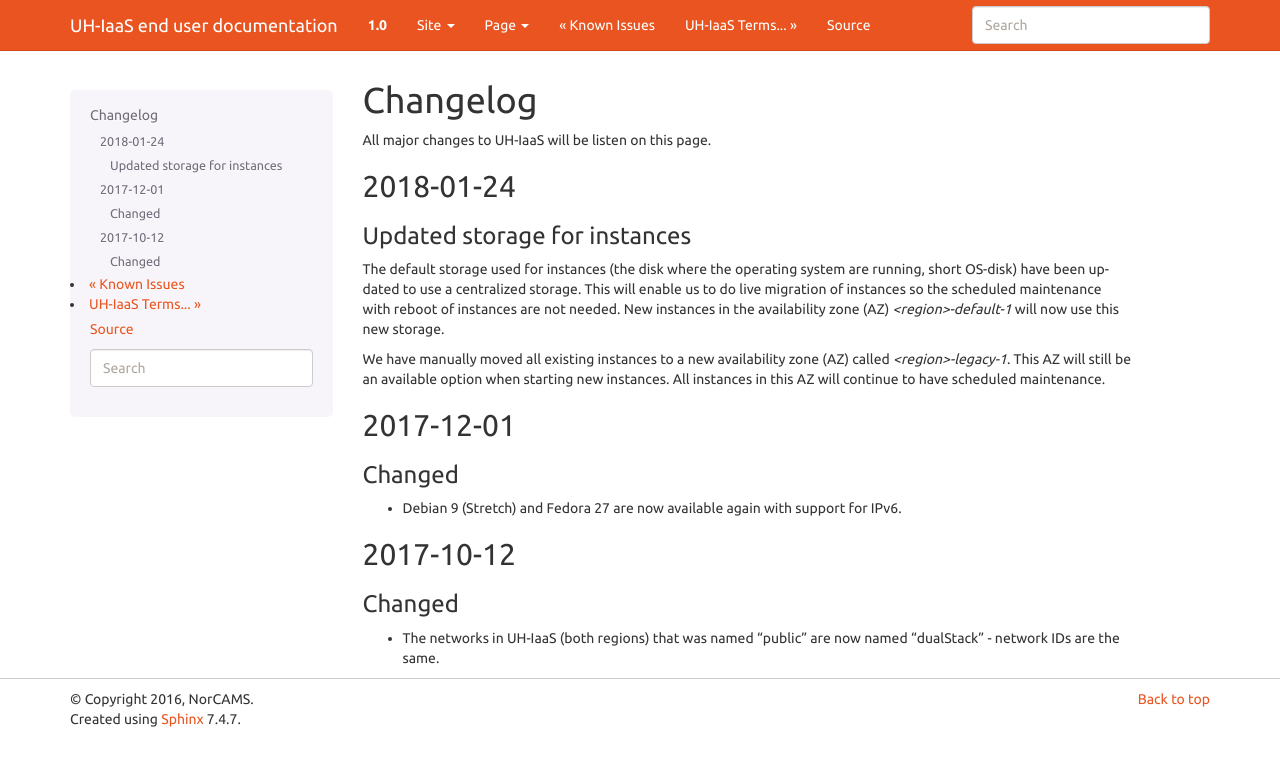
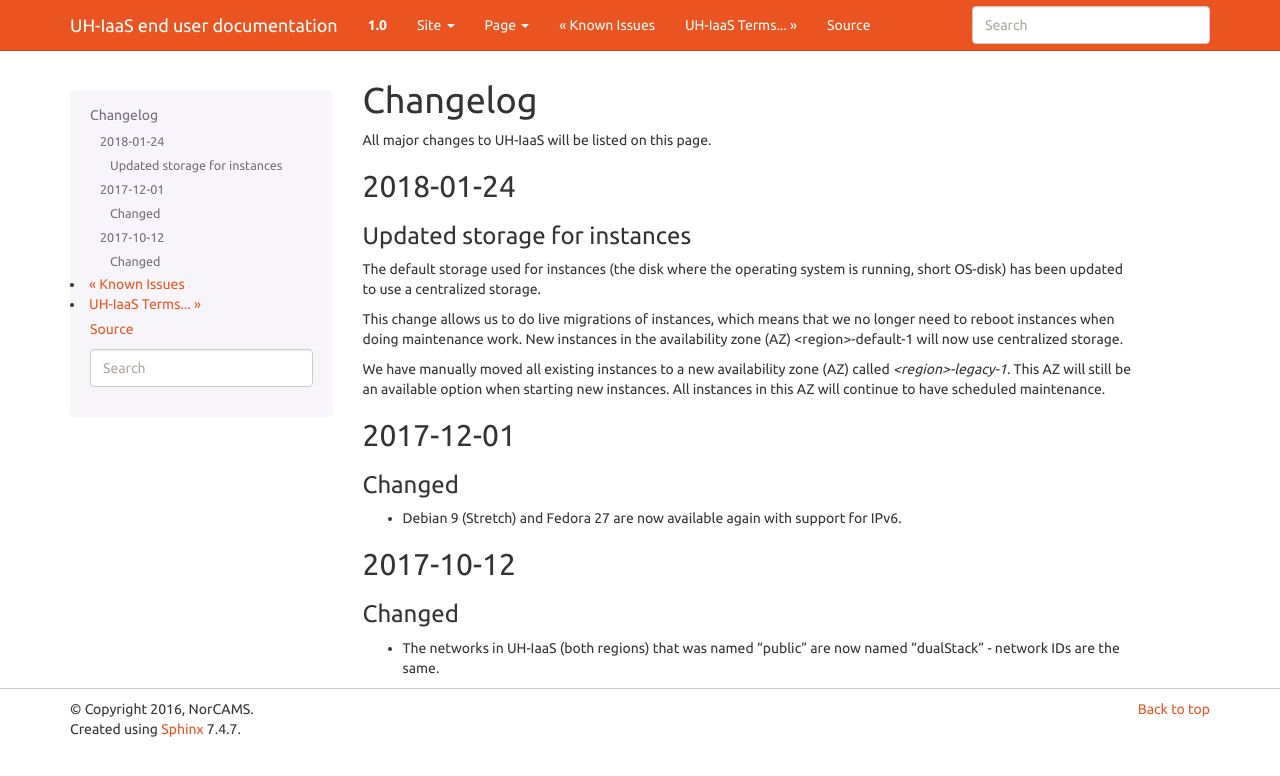
Before and after one commit to norcams/docs-enduser, a Sphinx documentation site: the page built from docs/changelog.rst, in a window 1280 px wide. Shown: the top 776 px of the page. Built offline with Sphinx 7.4.7, drawn with Linux system fonts in a browser that asks for light colours.

Commit message:
fixed some typos etc in changelog

```diff
--- a/docs/changelog.rst
+++ b/docs/changelog.rst
@@ -2,7 +2,7 @@
 Changelog
 =========
 
-All major changes to UH-IaaS will be listen on this page.
+All major changes to UH-IaaS will be listed on this page.
 
 2018-01-24
 ==========
@@ -10,11 +10,12 @@ All major changes to UH-IaaS will be listen on this page.
 Updated storage for instances
 -----------------------------
 
-The default storage used for instances (the disk where the operating system are
-running, short OS-disk) have been updated to use a centralized storage. This will
-enable us to do live migration of instances so the scheduled maintenance with
-reboot of instances are not needed. New instances in the availability zone (AZ)
-`<region>-default-1` will now use this new storage.
+The default storage used for instances (the disk where the operating system is
+running, short OS-disk) has been updated to use a centralized storage.
+
+This change allows us to do live migrations of instances, which means that we no
+longer need to reboot instances when doing maintenance work. New instances in
+the availability zone (AZ) <region>-default-1 will now use centralized storage.
 
 We have manually moved all existing instances to a new availability zone (AZ)
 called `<region>-legacy-1`. This AZ will still be an available option when
```
